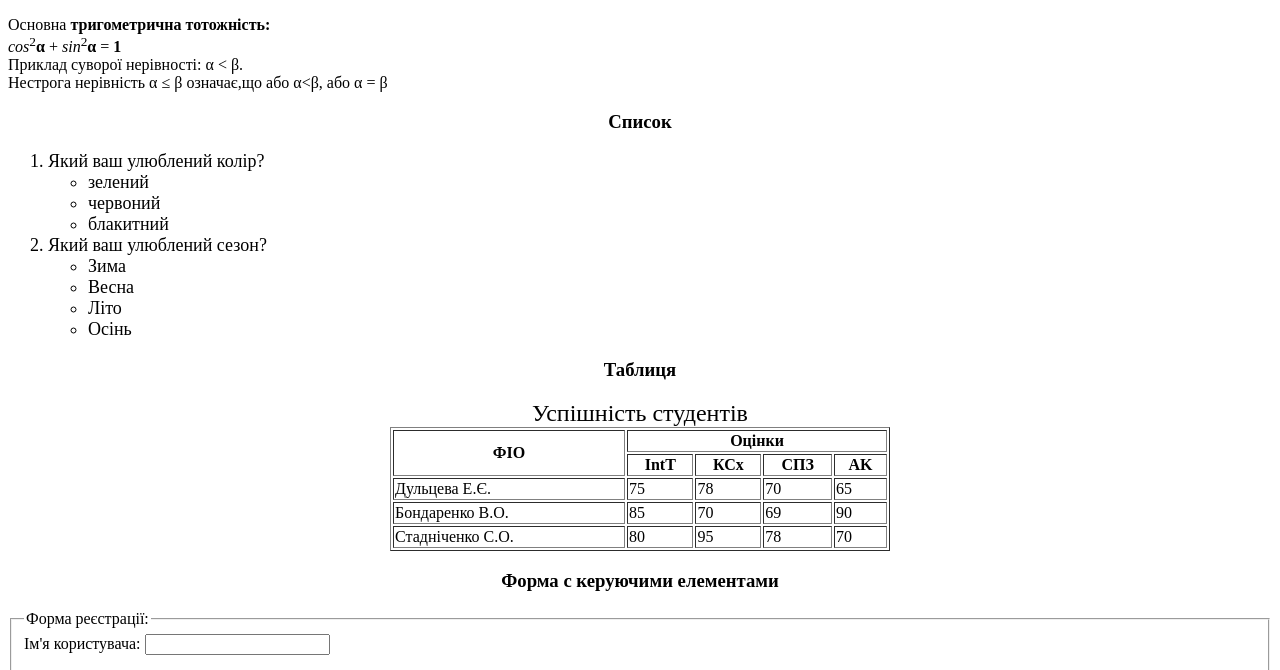
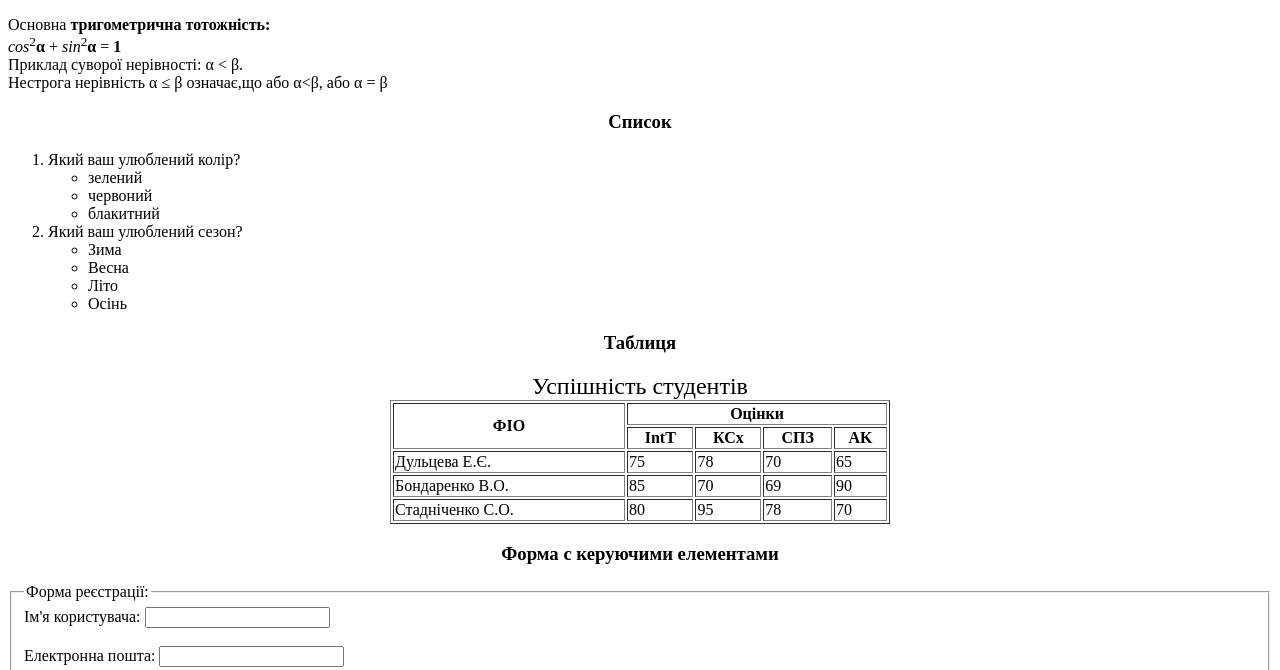
Before and after one commit to Elinadultseva/LB1.html, a plain HTML site: page index.html in a window 1280 px wide. Shown: the part 105-775 px from the top of the page. Drawn offline with Linux system fonts and the light colour scheme.

Commit message:
first commit

```diff
--- a/index.html
+++ b/index.html
@@ -19,7 +19,7 @@
 
     <h3 align="center">Список</h3>
 
-    <font size="4">
+
     <ol>
         <li>Який ваш улюблений колір?
             <ul>
@@ -40,7 +40,7 @@
 
         </li>
     </ol>
-</font>
+
 
     <h3 align="center">Таблиця</h3>
 
```
